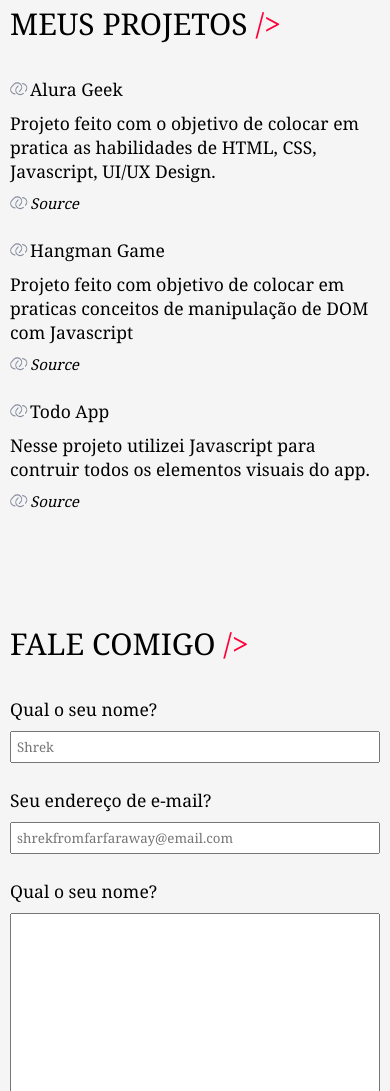
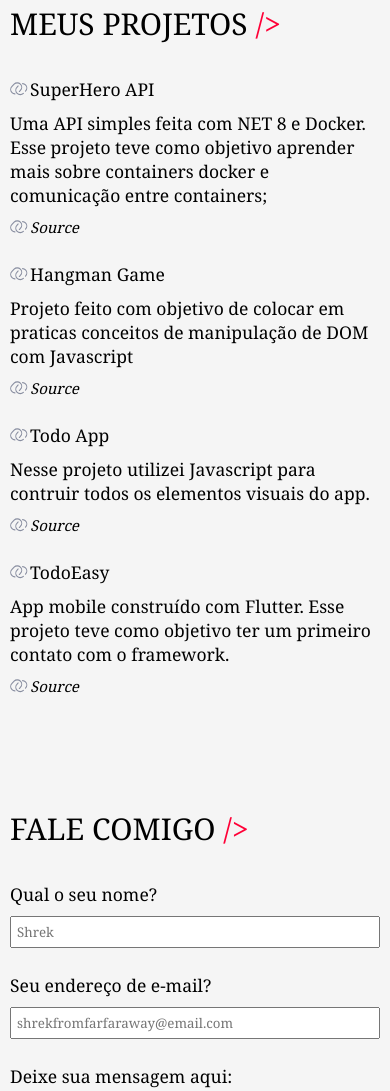
Before and after one commit to darlissondev/darlissondev.github.io, a plain HTML site: page index.html in a window 390 px wide. Shown: the part 1405-2496 px from the top of the page. Drawn offline with Linux system fonts and the light colour scheme.

Commit message:
fix projects links and typing erros

```diff
--- a/index.html
+++ b/index.html
@@ -225,7 +225,7 @@
         </h1>
         <ul class="section-items">
           <li class="section-item">
-            <a href="" class="section-item-link">
+            <a href="#" class="section-item-link" style="cursor: not-allowed">
               <svg
                 xmlns="http://www.w3.org/2000/svg"
                 width="800px"
@@ -246,11 +246,15 @@
                   stroke-linecap="round"
                 />
               </svg>
-              <span>Alura Geek</span></a
+              <span>SuperHero API</span></a
             >
-            Projeto feito com o objetivo de colocar em pratica as habilidades de
-            HTML, CSS, Javascript, UI/UX Design.
-            <a href="" class="section-item-link source-link">
+            Uma API simples feita com NET 8 e Docker. Esse projeto teve como
+            objetivo aprender mais sobre containers docker e comunicação entre
+            containers;
+            <a
+              href="https://github.com/darlissonlimeira/superhero-api-dotnet-8"
+              class="section-item-link source-link"
+            >
               <svg
                 xmlns="http://www.w3.org/2000/svg"
                 width="800px"
@@ -275,7 +279,10 @@
             </a>
           </li>
           <li class="section-item">
-            <a href="" class="section-item-link">
+            <a
+              href="https://darlissonlimeira.github.io/jogo-da-forca-2-challenge-one/"
+              class="section-item-link"
+            >
               <svg
                 xmlns="http://www.w3.org/2000/svg"
                 width="800px"
@@ -299,7 +306,10 @@
               <span>Hangman Game</span></a
             >Projeto feito com objetivo de colocar em praticas conceitos de
             manipulação de DOM com Javascript
-            <a href="" class="section-item-link source-link">
+            <a
+              href="https://github.com/darlissonlimeira/jogo-da-forca-2-challenge-one?tab=readme-ov-file"
+              class="section-item-link source-link"
+            >
               <svg
                 xmlns="http://www.w3.org/2000/svg"
                 width="800px"
@@ -324,7 +334,10 @@
             </a>
           </li>
           <li class="section-item">
-            <a href="" class="section-item-link">
+            <a
+              href="https://github.com/darlissonlimeira/awstodoapp"
+              class="section-item-link"
+            >
               <svg
                 xmlns="http://www.w3.org/2000/svg"
                 width="800px"
@@ -347,7 +360,62 @@
               </svg>
               <span>Todo App</span></a
             >Nesse projeto utilizei Javascript para contruir todos os elementos
-            visuais do app.<a href="" class="section-item-link source-link">
+            visuais do app.<a
+              href="https://awstodoapp.netlify.app/"
+              class="section-item-link source-link"
+            >
+              <svg
+                xmlns="http://www.w3.org/2000/svg"
+                width="800px"
+                height="800px"
+                viewBox="0 0 24 24"
+                fill="none"
+              >
+                <path
+                  d="M12.7917 15.7991L14.2223 14.3676C16.5926 11.9959 16.5926 8.15054 14.2223 5.7788C11.8521 3.40707 8.0091 3.40707 5.63885 5.7788L2.77769 8.64174C0.407436 11.0135 0.407436 14.8588 2.77769 17.2306C3.87688 18.3304 5.29279 18.9202 6.73165 19"
+                  stroke="#1C274C"
+                  stroke-width="1.5"
+                  stroke-linecap="round"
+                />
+                <path
+                  d="M21.2223 15.3583C23.5926 12.9865 23.5926 9.14118 21.2223 6.76945C20.1231 5.66957 18.7072 5.07976 17.2683 5M18.3612 18.2212C15.9909 20.5929 12.1479 20.5929 9.77769 18.2212C7.40744 15.8495 7.40744 12.0041 9.77769 9.63239L11.2083 8.20092"
+                  stroke="#1C274C"
+                  stroke-width="1.5"
+                  stroke-linecap="round"
+                />
+              </svg>
+              <span>Source</span>
+            </a>
+          </li>
+          <li class="section-item">
+            <a href="#" class="section-item-link" style="cursor: not-allowed">
+              <svg
+                xmlns="http://www.w3.org/2000/svg"
+                width="800px"
+                height="800px"
+                viewBox="0 0 24 24"
+                fill="none"
+              >
+                <path
+                  d="M12.7917 15.7991L14.2223 14.3676C16.5926 11.9959 16.5926 8.15054 14.2223 5.7788C11.8521 3.40707 8.0091 3.40707 5.63885 5.7788L2.77769 8.64174C0.407436 11.0135 0.407436 14.8588 2.77769 17.2306C3.87688 18.3304 5.29279 18.9202 6.73165 19"
+                  stroke="#1C274C"
+                  stroke-width="1.5"
+                  stroke-linecap="round"
+                />
+                <path
+                  d="M21.2223 15.3583C23.5926 12.9865 23.5926 9.14118 21.2223 6.76945C20.1231 5.66957 18.7072 5.07976 17.2683 5M18.3612 18.2212C15.9909 20.5929 12.1479 20.5929 9.77769 18.2212C7.40744 15.8495 7.40744 12.0041 9.77769 9.63239L11.2083 8.20092"
+                  stroke="#1C274C"
+                  stroke-width="1.5"
+                  stroke-linecap="round"
+                />
+              </svg>
+              <span>TodoEasy</span></a
+            >App mobile construído com Flutter. Esse projeto teve como objetivo
+            ter um primeiro contato com o framework.
+            <a
+              href="https://github.com/darlissonlimeira/todoeasy-app"
+              class="section-item-link source-link"
+            >
               <svg
                 xmlns="http://www.w3.org/2000/svg"
                 width="800px"
@@ -396,7 +464,7 @@
           </div>
 
           <div class="form-control">
-            <label for="contato-email">Qual o seu nome?</label>
+            <label for="contato-email">Deixe sua mensagem aqui:</label>
             <textarea
               id="contato-mensagem"
               cols="30"
```
